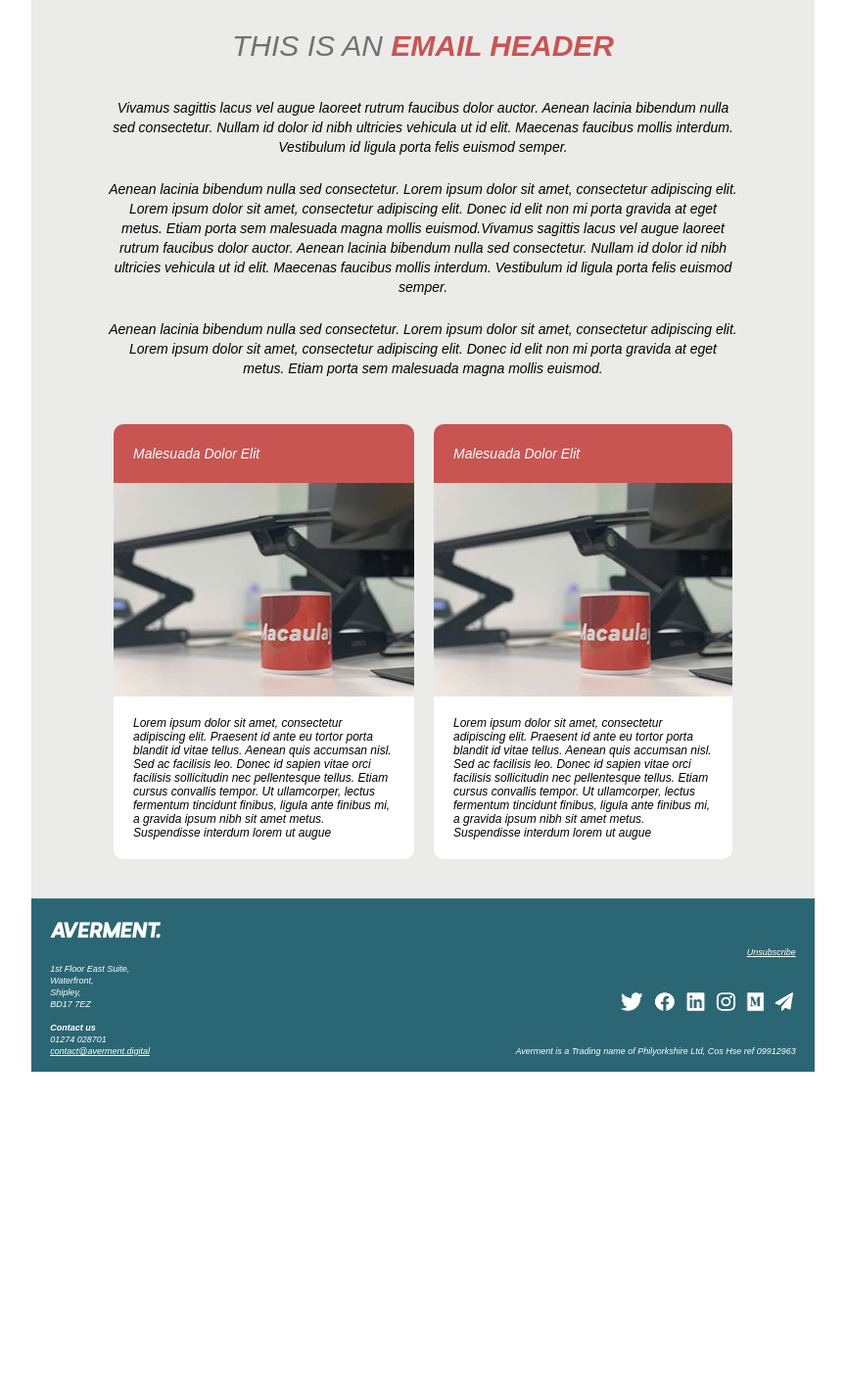
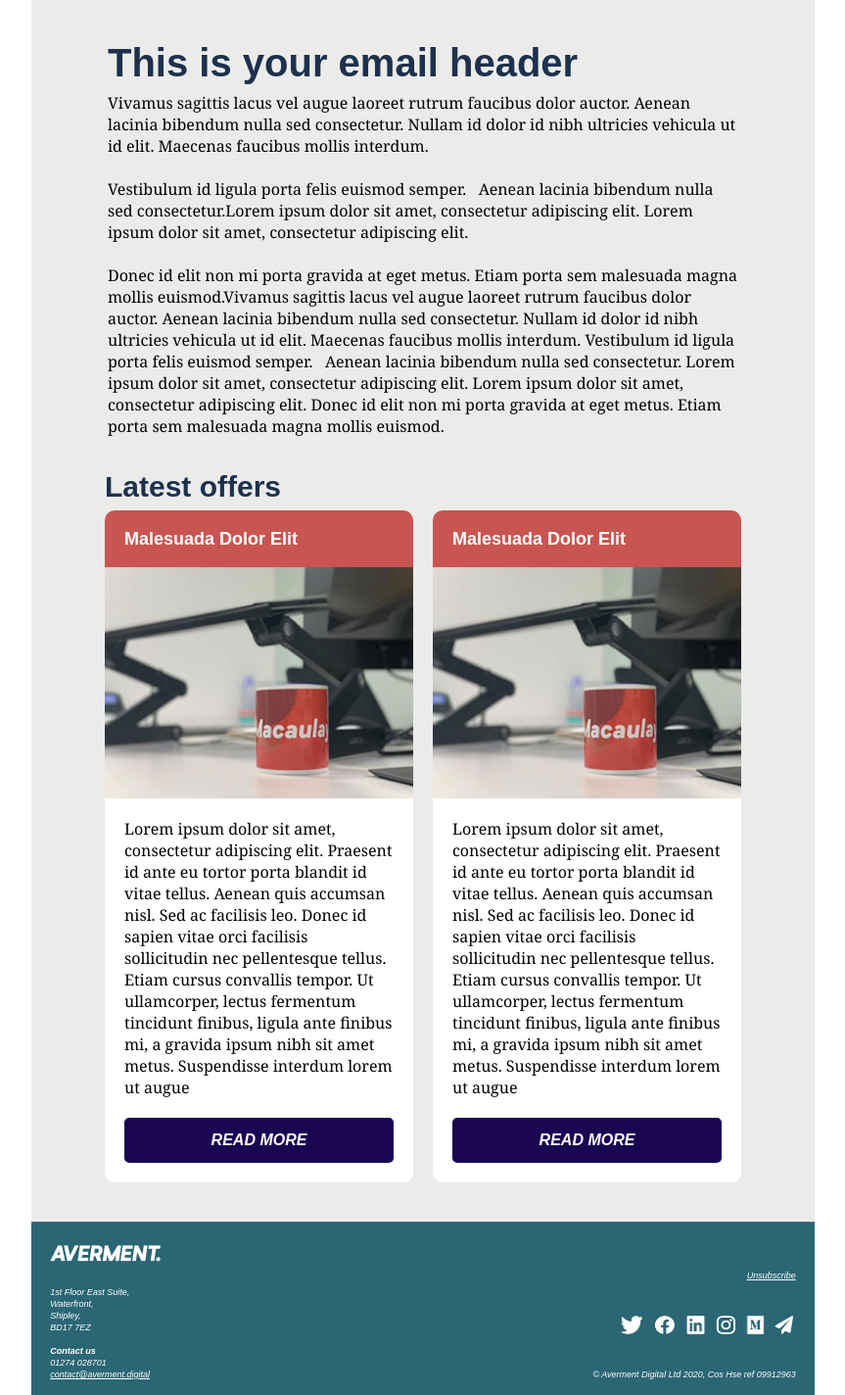
Before and after one commit to Averment/html-email-templates, a plain HTML site: page generic-email-template/index.html in a window 1280 px wide. Shown: the part 107-1531 px from the top of the page at 98% size, without its empty margins (208-1071 px from the left). Before the commit the page ends 1201 px from the top, so only its background shows below. Drawn offline with Linux system fonts and the light colour scheme.

Commit message:
Update generic email template layout

```diff
--- a/generic-email-template/index.html
+++ b/generic-email-template/index.html
@@ -62,74 +62,159 @@
 			  </td>
 			</tr>
 			<tr>
-				<td height="10px" style="line-height: 10px; font-size: 10">&nbsp;</td>
+				<td height="40px" style="line-height: 40px; font-size: 40">&nbsp;</td>
 			</tr>
 			<tr>
-				<td height="20" style="font-family: Arial, sans-serif; font-size: 30px; line-height: 80px; color: #717070" align="center" valign="middle" >
-					<em>THIS IS AN <span style="color: #C85552; font-size: 30px;"><strong>EMAIL HEADER</strong></span></em>
+				<td>
+					<table width="650px" align="center">
+						<tr>
+							<td height="48" style="font-family: Motiraw, Arial, sans-serif; font-weight: 900; font-size: 40px; line-height: 48px; color: #1D314D" align="left" valign="middle" mc:edit="header">
+								This is your email header
+							</td>
+						</tr>
+					</table>
 				</td>
-			</tr>
-			<tr>
-				<td height="10px" style="line-height: 10px; font-size: 10">&nbsp;</td>
 			</tr>
 			<tr>
 			<td>
 				<table width="650px" align="center">
 						<tr>
-							<td align="left" valign="top" style="font-family: Arial, sans-serif; font-size: 14px; line-height: 20px; text-align: center; font-style: italic;">
-								Vivamus sagittis lacus vel augue laoreet rutrum faucibus dolor auctor. Aenean lacinia bibendum nulla sed consectetur. Nullam id dolor id nibh ultricies vehicula ut id elit. Maecenas faucibus mollis interdum. Vestibulum id ligula porta felis euismod semper.
+							<td align="left" valign="top" style="font-family: Georgia, sans-serif; font-size: 16px; line-height: 22px; text-align: left;" mc:edit="body">
+								Vivamus sagittis lacus vel augue laoreet rutrum faucibus dolor auctor. Aenean lacinia bibendum nulla sed consectetur. Nullam id dolor id nibh ultricies vehicula ut id elit. Maecenas faucibus mollis interdum.
+								<br />
+								<br />
+								Vestibulum id ligula porta felis euismod semper.   Aenean lacinia bibendum nulla sed consectetur.Lorem ipsum dolor sit amet, consectetur adipiscing elit. Lorem ipsum dolor sit amet, consectetur adipiscing elit.
+								<br />
+								<br />
+								Donec id elit non mi porta gravida at eget metus. Etiam porta sem malesuada magna mollis euismod.Vivamus sagittis lacus vel augue laoreet rutrum faucibus dolor auctor. Aenean lacinia bibendum nulla sed consectetur. Nullam id dolor id nibh ultricies vehicula ut id elit. Maecenas faucibus mollis interdum. Vestibulum id ligula porta felis euismod semper.   Aenean lacinia bibendum nulla sed consectetur. Lorem ipsum dolor sit amet, consectetur adipiscing elit. Lorem ipsum dolor sit amet, consectetur adipiscing elit. Donec id elit non mi porta gravida at eget metus. Etiam porta sem malesuada magna mollis euismod.
 							</td>
 					    </tr>
 						<tr>
-							<td height="15px" style="line-height: 15px; font-size: 15px">&nbsp;</td>
-						</tr>
-						<tr>
-							<td align="left" valign="top" style="font-family: Arial, sans-serif; font-size: 14px; line-height: 20px; text-align: center; font-style: italic;">
-								Aenean lacinia bibendum nulla sed consectetur. Lorem ipsum dolor sit amet, consectetur adipiscing elit. Lorem ipsum dolor sit amet, consectetur adipiscing elit. Donec id elit non mi porta gravida at eget metus. Etiam porta sem malesuada magna mollis euismod.Vivamus sagittis lacus vel augue laoreet rutrum faucibus dolor auctor. Aenean lacinia bibendum nulla sed consectetur. Nullam id dolor id nibh ultricies vehicula ut id elit. Maecenas faucibus mollis interdum. Vestibulum id ligula porta felis euismod semper.
-							</td>
-						</tr>
-							<tr>
-								<td height="15px" style="line-height: 15px; font-size: 15px">&nbsp;</td>
-							</tr>
-						<tr>
-							<td align="left" valign="top" style="font-family: Arial, sans-serif; font-size: 14px; line-height: 20px; text-align: center; font-style: italic;">
-								Aenean lacinia bibendum nulla sed consectetur. Lorem ipsum dolor sit amet, consectetur adipiscing elit. Lorem ipsum dolor sit amet, consectetur adipiscing elit. Donec id elit non mi porta gravida at eget metus. Etiam porta sem malesuada magna mollis euismod.
-							</td>
-						</tr>
-						<tr>
-							<td style="line-height: 40px; font-size: 40px" height="40px">&nbsp;</td>
+							<td style="line-height: 20px; font-size: 20px" height="20px">&nbsp;</td>
 						</tr>
 				</table>
 			  </td>
 			</tr>
-			<tr>
+			<tr mc:repeatable>
 			  <td>
-				<table align="center" border="0" cellspacing="0" cellpadding="0">
+				<table width="650" align="center" border="0" cellspacing="0" cellpadding="0">
 						<tr>
-						  <td style="padding: 20px; background-color: #C85552; color: white; font-family: Arial, sans-serif; font-size: 14px; line-height: 20px; border-top-left-radius: 10px; border-top-right-radius: 10px" height="20px" width="250px"><em>Malesuada Dolor Elit</em></td>
-						  <td width="20px">&nbsp;</td>
-						  <td style="padding: 20px; background-color: #C85552; color: white; font-family: Arial, sans-serif; font-size: 14px; line-height: 20px; border-top-left-radius: 10px; border-top-right-radius: 10px" height="20px" width="250px"><em>Malesuada Dolor Elit</em></td>
+							<td colspan="3" height="48" style="font-family: Motiraw, Arial, sans-serif; font-weight: 900; font-size: 30px; line-height: 38px; color: #1D314D" align="left" valign="middle" mc:edit="article_title">
+								Latest offers
+							</td>
 						</tr>
 						<tr>
-						  <td align="center" width="305"><img style="margin: 0; padding: 0; display: block;" height="218px" width="307px" src="images/macaulay-cup.jpg" alt="company mug"></td>
+						  <td style="background-color: #C85552; border-top-left-radius: 10px; border-top-right-radius: 10px" width="315px">
+							  <table width="100%" border="0" cellspacing="0" cellpadding="0">
+							  <tbody>
+								<tr>
+								  <td colspan="3" height="20" style="font-size: 20px; line-height: 20px;">&nbsp;</td>
+								</tr>
+								<tr>
+								  <td width="20">&nbsp;</td>
+								  <td style="color: white; font-family: Motiraw, Arial, sans-serif; font-size: 18px; line-height: 18px; font-weight: 900;" mc:edit="article_heading_left">Malesuada Dolor Elit</td>
+								  <td width="20">&nbsp;</td>
+								</tr>
+								<tr>
+								  <td colspan="3" height="20" style="font-size: 20px; line-height: 20px;">&nbsp;</td>
+								</tr>
+							  </tbody>
+							</table>
+						  </td>
 						  <td width="20px">&nbsp;</td>
-						  <td align="center" width="305"><img style="margin: 0; padding: 0; display: block;" height="218px" width="305px" src="images/macaulay-cup.jpg" alt="company mug"></td>
+						  <td style="background-color: #C85552; border-top-left-radius: 10px; border-top-right-radius: 10px" width="315px">
+							  <table width="100%" border="0" cellspacing="0" cellpadding="0">
+							  <tbody>
+								<tr>
+								  <td colspan="3" height="20" style="font-size: 20px; line-height: 20px;">&nbsp;</td>
+								</tr>
+								<tr>
+								  <td width="20">&nbsp;</td>
+								  <td style="color: white; font-family: Motiraw, Arial, sans-serif; font-size: 18px; line-height: 18px; font-weight: 900;" mc:edit="article_heading_right">Malesuada Dolor Elit</td>
+								  <td width="20">&nbsp;</td>
+								</tr>
+								<tr>
+								  <td colspan="3" height="20" style="font-size: 20px; line-height: 20px;">&nbsp;</td>
+								</tr>
+							  </tbody>
+							</table>
+						  </td>
+						</tr>
+						<tr>
+						  <td align="center" width="315"><img style="margin: 0; padding: 0; display: block; max-width: 315px;" height="236px" width="315px" src="images/macaulay-cup.jpg" alt="company mug" mc:edit="postcard_left"></td>
+						  <td width="20px">&nbsp;</td>
+						  <td align="center" width="315"><img style="margin: 0; padding: 0; display: block; max-width: 315px;" height="236px" width="315px" src="images/macaulay-cup.jpg" alt="company mug" mc:edit="postcard_right"></td>
 						</tr>
 						<tr align="center">
-						  <td width="218px" align="left" style="font-size: 12px; padding: 20px; background-color: white; font-family: Arial, sans-serif; border-bottom-left-radius: 10px; border-bottom-right-radius: 10px"><em>Lorem ipsum dolor sit amet, consectetur adipiscing elit. Praesent id ante eu tortor porta blandit id vitae tellus. Aenean quis accumsan nisl. Sed ac facilisis leo. Donec id sapien vitae orci facilisis sollicitudin nec pellentesque tellus. Etiam cursus convallis tempor. Ut ullamcorper, lectus fermentum tincidunt finibus, ligula ante finibus mi, a gravida ipsum nibh sit amet metus. Suspendisse interdum lorem ut augue</em></td>
+						  <td width="315px" align="left" style="background-color: white; border-bottom-left-radius: 10px; border-bottom-right-radius: 10px">
+							 <table width="100%" border="0" cellspacing="0" cellpadding="0">
+							  <tbody>
+								<tr>
+								  <td colspan="3" height="20" style="font-size: 20px; line-height: 20px;">&nbsp;</td>
+								</tr>
+								<tr>
+								  <td width="20">&nbsp;</td>
+								  <td style="font-family: Georgia, sans-serif; font-size: 16px; line-height: 22px; text-align: left; background-color: white;" mc:edit="article_content_left">
+									  Lorem ipsum dolor sit amet, consectetur adipiscing elit. Praesent id ante eu tortor porta blandit id vitae tellus. Aenean quis accumsan nisl. Sed ac facilisis leo. Donec id sapien vitae orci facilisis sollicitudin nec pellentesque tellus. Etiam cursus convallis tempor. Ut ullamcorper, lectus fermentum tincidunt finibus, ligula ante finibus mi, a gravida ipsum nibh sit amet metus. Suspendisse interdum lorem ut augue
+								  </td>
+								  <td width="20">&nbsp;</td>
+								</tr>
+								<tr>
+								  <td colspan="3" height="20" style="font-size: 20px; line-height: 20px;">&nbsp;</td>
+								</tr>
+								<tr>
+								  <td width="20">&nbsp;</td>
+								  <td height="46" style="font-family: Motiraw, Arial, sans-serif; font-size: 16px; line-height: 16px; text-align: center; background-color: #1a0552; color: #ffffff; border-radius: 5px; text-transform: uppercase; font-weight: 900; font-style: italic;">
+									  <a href="#" mc:edit="button_left" style="color: #ffffff; text-decoration: none;">Read More</a>
+								  </td>
+								  <td width="20">&nbsp;</td>
+								</tr>
+								<tr>
+								  <td colspan="3" height="20" style="font-size: 20px; line-height: 20px;">&nbsp;</td>
+								</tr>
+							  </tbody>
+							</table>
+						  </td>
 						  <td width="20px">&nbsp;</td>
-						  <td width="218px" align="left" style="font-size: 12px; padding: 20px; background-color: white; font-family: Arial, sans-serif; border-bottom-right-radius: 10px; border-bottom-left-radius: 10px"><em>Lorem ipsum dolor sit amet, consectetur adipiscing elit. Praesent id ante eu tortor porta blandit id vitae tellus. Aenean quis accumsan nisl. Sed ac facilisis leo. Donec id sapien vitae orci facilisis sollicitudin nec pellentesque tellus. Etiam cursus convallis tempor. Ut ullamcorper, lectus fermentum tincidunt finibus, ligula ante finibus mi, a gravida ipsum nibh sit amet metus. Suspendisse interdum lorem ut augue</em>
-						</td>
+						  <td width="315px" align="left" style="background-color: white; border-bottom-left-radius: 10px; border-bottom-right-radius: 10px">
+							 <table width="100%" border="0" cellspacing="0" cellpadding="0">
+							  <tbody>
+								<tr>
+								  <td colspan="3" height="20" style="font-size: 20px; line-height: 20px;">&nbsp;</td>
+								</tr>
+								<tr>
+								  <td width="20">&nbsp;</td>
+								  <td style="font-family: Georgia, sans-serif; font-size: 16px; line-height: 22px; text-align: left; background-color: white;" mc:edit="article_content_right">
+									  Lorem ipsum dolor sit amet, consectetur adipiscing elit. Praesent id ante eu tortor porta blandit id vitae tellus. Aenean quis accumsan nisl. Sed ac facilisis leo. Donec id sapien vitae orci facilisis sollicitudin nec pellentesque tellus. Etiam cursus convallis tempor. Ut ullamcorper, lectus fermentum tincidunt finibus, ligula ante finibus mi, a gravida ipsum nibh sit amet metus. Suspendisse interdum lorem ut augue
+								  </td>
+								  <td width="20">&nbsp;</td>
+								</tr>
+								<tr>
+								  <td colspan="3" height="20" style="font-size: 20px; line-height: 20px;">&nbsp;</td>
+								</tr>
+								<tr>
+								  <td width="20">&nbsp;</td>
+								  <td height="46" style="font-family: Motiraw, Arial, sans-serif; font-size: 16px; line-height: 16px; text-align: center; background-color: #1a0552; color: #ffffff; border-radius: 5px; text-transform: uppercase; font-weight: 900; font-style: italic;">
+									  <a href="#" mc:edit="button_right" style="color: #ffffff; text-decoration: none;">Read More</a>
+								  </td>
+								  <td width="20">&nbsp;</td>
+								</tr>
+								<tr>
+								  <td colspan="3" height="20" style="font-size: 20px; line-height: 20px;">&nbsp;</td>
+								</tr>
+							  </tbody>
+							</table>
+						  </td>
 					</tr>
+					<tr>
+					  <td colspan="3" height="40px" style="line-height: 40px; font-size: 40px">&nbsp;</td>
+					 </tr>
 				</table>
 			  </td>
 		     </tr>
-			  <tr>
-				  <td height="40px" style="line-height: 40px; font-size: 40px">&nbsp;</td>
-			 </tr>
 				<tr>
 					<td width="800px" style="display: block; border: 0; margin: 0; border: 0; background-color: #2B6674;" align="center">
-						<a href="https://averment.digital/"><img style="display: block; background-color: #2B6674;" src="images/Email_v16_02.png" alt="Averment Logo" width="800px" height="50px"></a>
+						<a href="https://averment.digital/"><img style="display: block; background-color: #2B6674;" src="images/Footer-logo.png" alt="Averment Logo" width="800px" height="50px"></a>
 					</td>
 				</tr>
 				<tr>
@@ -191,7 +276,7 @@
 										</tr>
 										<tr>
 										  	<td valign="middle" align="right" style="background-color: #2B6674; font-family: Arial,sans-serif; font-style:italic; font-size: 9px; line-height: 12px; color: white" colspan="6">
-												Averment is a Trading name of Philyorkshire Ltd, Cos Hse ref 09912963
+												&copy; Averment Digital Ltd 2020, Cos Hse ref 09912963
 											</td>
 										</tr>
 									  </tbody>
```
Also changed, not shown: generic-email-template/images/Footer-logo.png (renamed from generic-email-template/images/email_v16_02.png), 2 other files.
